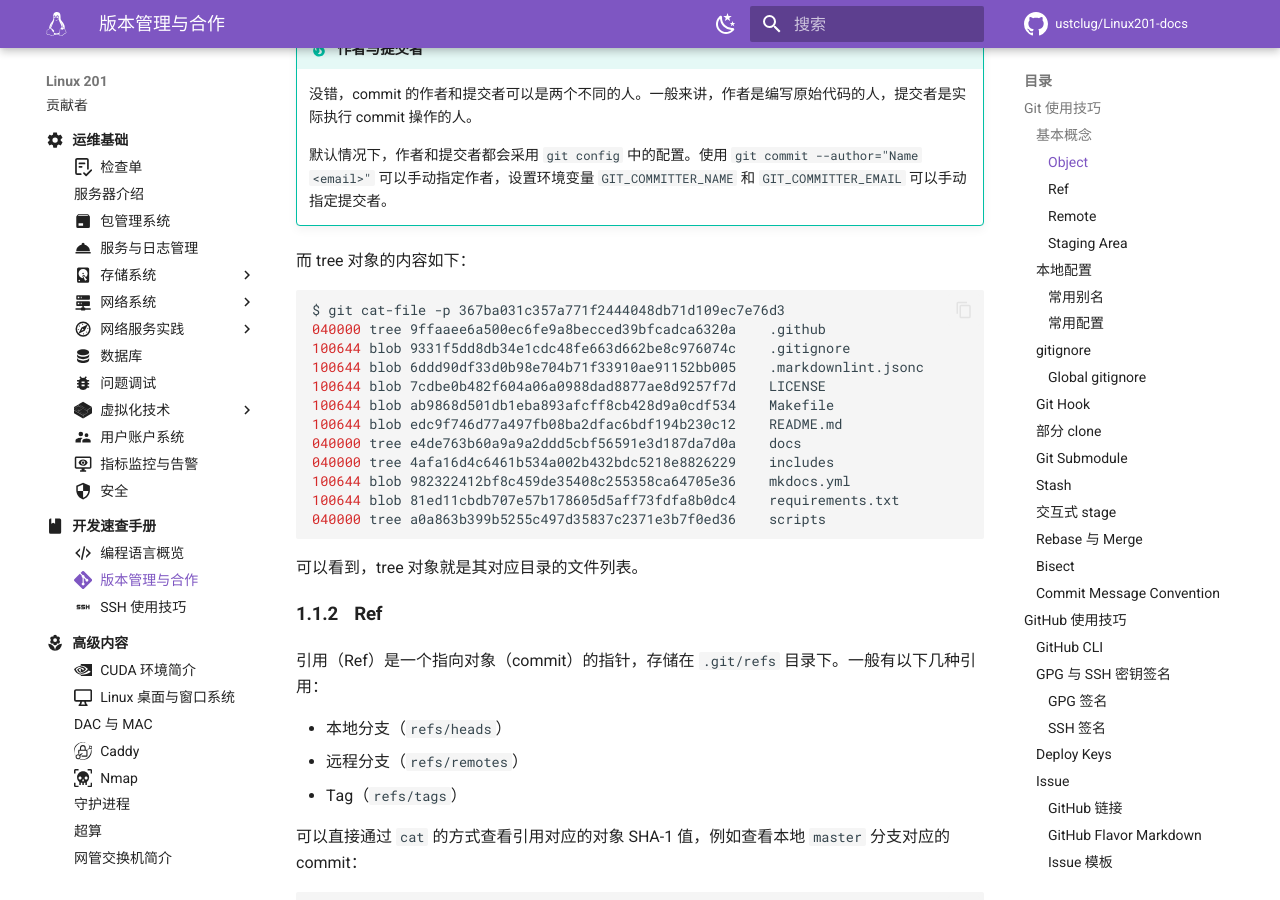
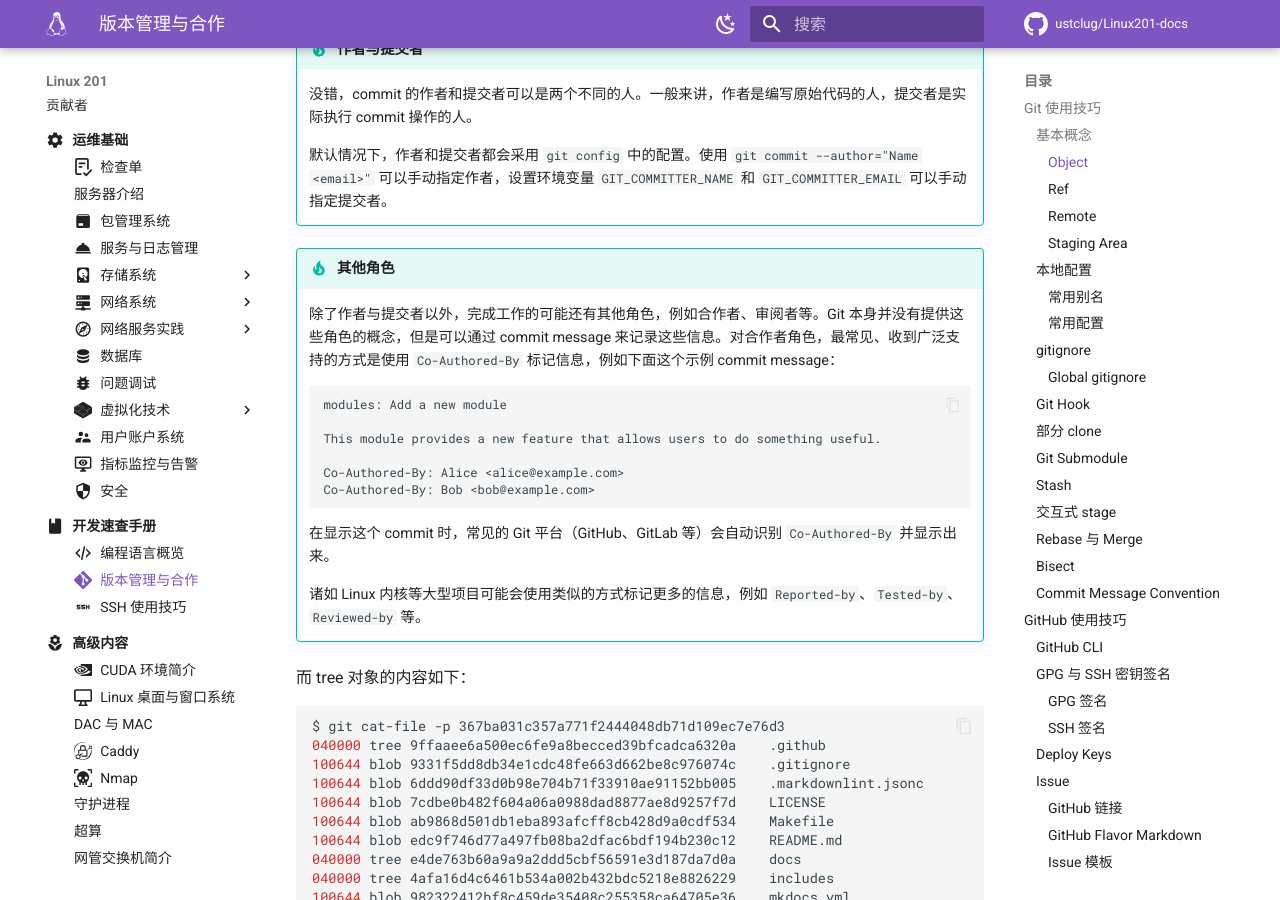
Before and after one commit to ustclug/Linux201-docs, an MkDocs documentation site: the page built from docs/dev/git.md, in a window 1280 px wide and 900 px high, scrolled down 1654 px. Built offline with MkDocs 1.6.1 and Material for MkDocs 9.7.7, drawn with Linux system fonts in a browser that asks for light colours; comment, search, counter and statistics services are not loaded; some of the changed text lies outside the part shown.

Commit message:
dev/git: Co-Authored-By and refspec

````diff
--- a/docs/dev/git.md
+++ b/docs/dev/git.md
@@ -67,6 +67,23 @@
 
     默认情况下，作者和提交者都会采用 `git config` 中的配置。使用 `git commit --author="Name <email>"` 可以手动指定作者，设置环境变量 `GIT_COMMITTER_NAME` 和 `GIT_COMMITTER_EMAIL` 可以手动指定提交者。
 
+!!! tip "其他角色"
+
+    除了作者与提交者以外，完成工作的可能还有其他角色，例如合作者、审阅者等。Git 本身并没有提供这些角色的概念，但是可以通过 commit message 来记录这些信息。对合作者角色，最常见、收到广泛支持的方式是使用 `Co-Authored-By` 标记信息，例如下面这个示例 commit message：
+
+    ```text
+    modules: Add a new module
+
+    This module provides a new feature that allows users to do something useful.
+
+    Co-Authored-By: Alice <alice@example.com>
+    Co-Authored-By: Bob <bob@example.com>
+    ```
+
+    在显示这个 commit 时，常见的 Git 平台（GitHub、GitLab 等）会自动识别 `Co-Authored-By` 并显示出来。
+
+    诸如 Linux 内核等大型项目可能会使用类似的方式标记更多的信息，例如 `Reported-by`、`Tested-by`、`Reviewed-by` 等。
+
 而 tree 对象的内容如下：
 
 ```shell
@@ -117,6 +134,18 @@
 !!! question "比较差异"
 
     如果需要比较当前 commit 相比上一个 commit 修改了哪些东西，应该输入的命令是？
+
+!!! tip "refspec"
+
+    你可能会在 `.git/config` 或者其他人写的 `git fetch` 等命令中看到以 `:` 分割的类似下面的东西：
+
+    ```text
+    +refs/heads/*:refs/remotes/origin/*
+    ```
+
+    这被称为 "refspec"，基本格式为 `<source>:<destination>`，表示从 `<source>` 获取对象并存储到 `<destination>`。如果 `<source>` 以 `+` 开头，则表示强制覆盖。上面的例子表示将远程仓库中 `refs/heads` 下的所有分支获取到本地的 `refs/remotes/origin` 下，即 `git fetch` 的默认行为。
+
+    更多信息可阅读 [Git Book 的 10.5 节](https://git-scm.com/book/en/v2/Git-Internals-The-Refspec) 与 [git-fetch(1)][git-fetch.1]。
 
 #### Remote {#git-remote}
 
````
Also changed, not shown: includes/man.md (+1 -0 lines).
